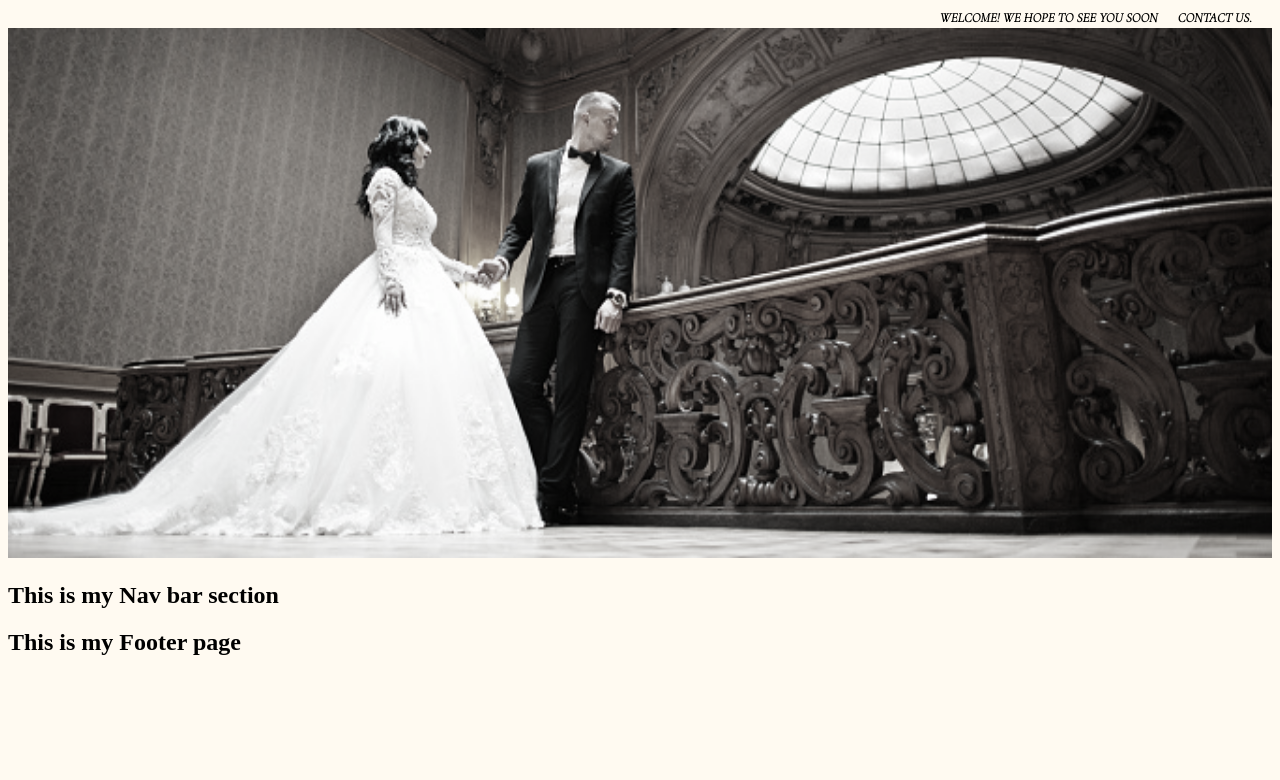
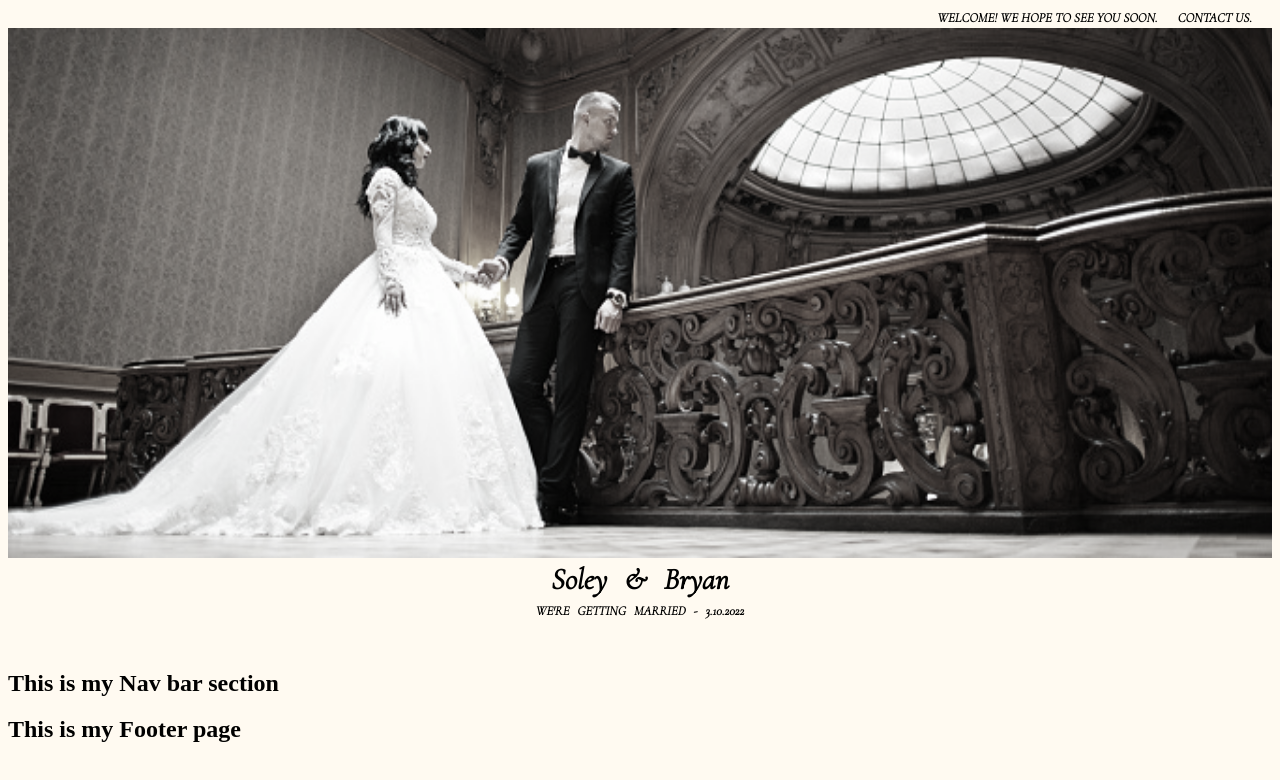
Before and after one commit to kevinrhidalgo/bandswed, a React (Create React App) app: page / in a window 1280 px wide. Shown: the top 780 px of the page. Built offline with nearby package versions, Linux system fonts and the light colour scheme.

Commit message:
minor css changes like bg color

```diff
--- a/src/components/Header/index.js
+++ b/src/components/Header/index.js
@@ -7,7 +7,7 @@ function Header() {
 
     <div className='topSection'>
         <div className='sectionOne'>
-<h5>WELCOME! WE HOPE TO SEE YOU SOON</h5>
+<h5>WELCOME! WE HOPE TO SEE YOU SOON.</h5>
         </div>
 
         <div className='sectionOne'>
--- a/src/components/Main/index.js
+++ b/src/components/Main/index.js
@@ -10,6 +10,18 @@ function Main() {
 <img src={pracFoto}/>
 </div>
 
+<div className='wedNames'>
+        <div className='nameOne'>
+<h3>Soley & Bryan</h3>
+        </div>
+
+        <div className='nameOne'>
+<h6>WE'RE GETTING MARRIED - 3.10.2022</h6>
+        </div>
+
+    </div>
+
+
         </div>
       </>
     );
--- a/src/components/Main/style.css
+++ b/src/components/Main/style.css
@@ -9,3 +9,23 @@
     filter: grayscale(90%);
     margin-top: -20px;
 }
+.wedNames{
+    display: flex;
+    flex-direction: column;
+    justify-content: space-around;
+}
+.nameOne{
+    font-family: 'Cormorant Garamond', serif;
+    display:flex;
+    justify-content: center;
+}
+.nameOne h3{
+font-size: 30px;
+margin-top: -1px;
+word-spacing: 10px;
+}
+.nameOne h6{
+margin-top: -25px;
+font-size: 13px;
+word-spacing: 5px;
+}
```
Also changed, not shown: src/components/Header/style.css (line endings or trailing spaces).
